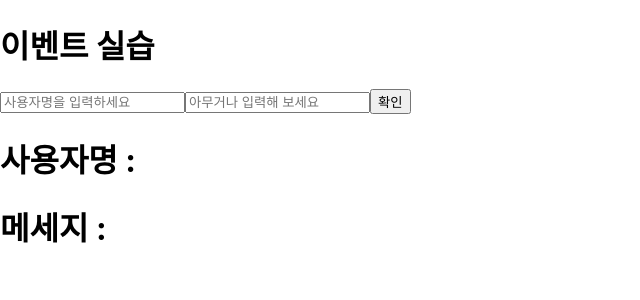
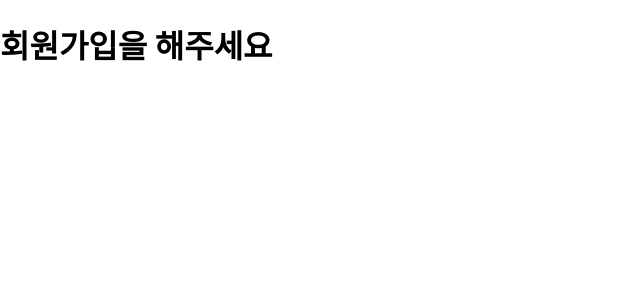
Before and after one commit to seohyun1001/React_240513, a React (Create React App) app in the folder my-app/: page / in a window 1280 px wide. Shown: the top 300 px of the page, without its empty margins (0-640 px from the left). Built offline with nearby package versions, Linux system fonts and the light colour scheme.

Commit message:
240523 10:00 / 조건부 랜더링 기초

```diff
--- /dev/null
+++ b/my-app/src/09.조건부랜더링/Greeting.jsx
@@ -0,0 +1,19 @@
+import React from "react";
+
+function UserGreeting(props) {
+    return <h1>다시 오셨군요!</h1>
+}
+
+function GuestGreeting(props) {
+    return <h1>회원가입을 해주세요</h1>
+}
+
+function Greeting(props) {
+    const isLoggedIn = props.isLoggedIn;
+    if(isLoggedIn){
+        return <UserGreeting />;
+    }
+    return <GuestGreeting />
+}
+
+export default Greeting;
--- a/my-app/src/index.js
+++ b/my-app/src/index.js
@@ -20,6 +20,7 @@ import Toggle from './08.이벤트핸들링/Toggle';
 import Toggle2 from './08.이벤트핸들링/Toggle2';
 import ConfirmButton from './08.이벤트핸들링/ConfirmButton';
 import EventPractice from './08.이벤트핸들링/EventPractice';
+import Greeting from './09.조건부랜더링/Greeting';
 
 const root = ReactDOM.createRoot(document.getElementById('root'));
 
@@ -52,7 +53,10 @@ root.render(
     {/* <Toggle /> */}
     {/* <Toggle2 /> */}
     {/* <ConfirmButton /> */}
-    <EventPractice />
+    {/* <EventPractice /> */}
+
+{/* 9장 */}
+    <Greeting />
 
 
   </React.StrictMode>
```
